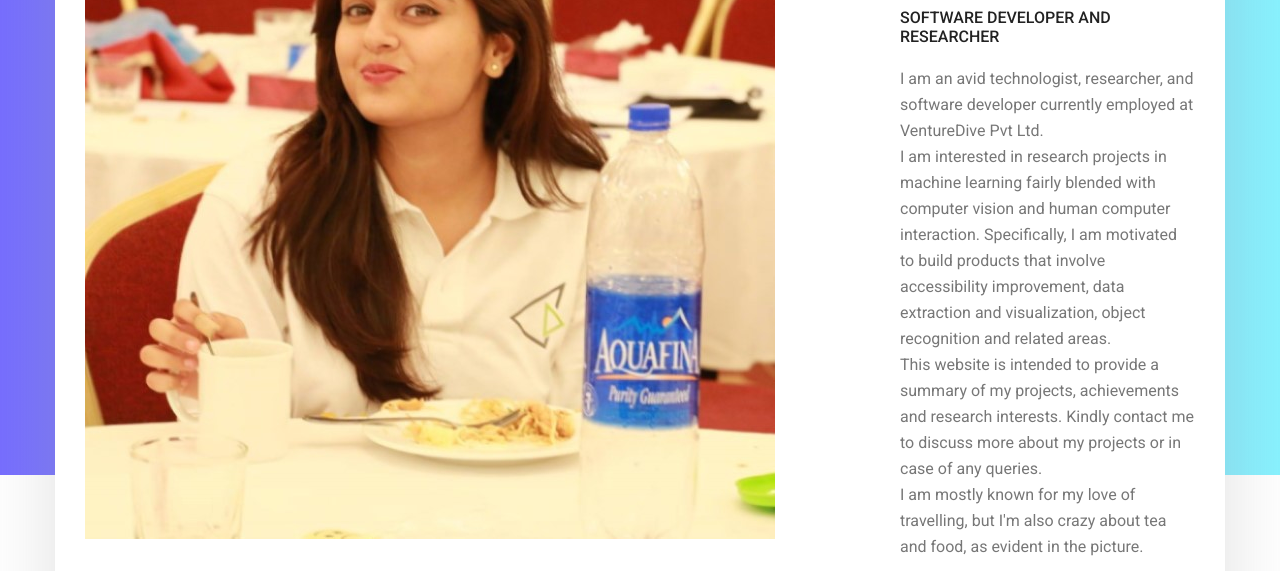
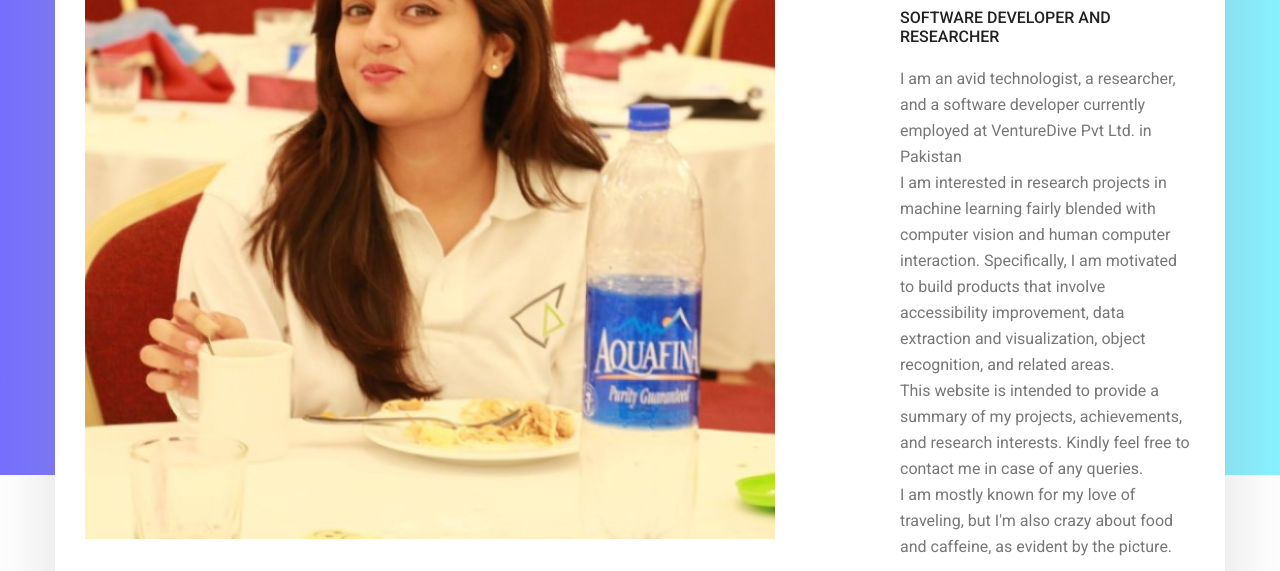
Before and after one commit to Saman-Karim/Saman-Karim.github.io, a plain HTML site: page index.html in a window 1280 px wide. Shown: the part 381-952 px from the top of the page. Drawn offline with Linux system fonts and the light colour scheme; files whose address does not match are found by name.

Commit message:
fixing intro

```diff
--- a/index.html
+++ b/index.html
@@ -85,13 +85,13 @@
 									<h3>Saman Karim</h3>
 									<h4>Software Developer And Researcher</h4>
 									<p>
-									I am an avid technologist, researcher, and software developer currently employed at VentureDive Pvt Ltd.<br>
+									I am an avid technologist, a researcher, and a software developer currently employed at VentureDive Pvt Ltd. in Pakistan<br>
 
-									I am interested in research projects in machine learning fairly blended with computer vision and human computer interaction. Specifically, I am motivated to build products that involve accessibility improvement, data extraction and visualization, object recognition and related areas.<br>
+									I am interested in research projects in machine learning fairly blended with computer vision and human computer interaction. Specifically, I am motivated to build products that involve accessibility improvement, data extraction and visualization, object recognition, and related areas.<br>
 
-									This website is intended to provide a summary of my projects, achievements and research interests. Kindly contact me to discuss more about my projects or in case of any queries. <br>
+									This website is intended to provide a summary of my projects, achievements, and research interests. Kindly feel free to contact me in case of any queries.<br>
 
-									I am mostly known for my love of travelling, but I'm also crazy about tea and food, as evident in the picture.</p>
+									I am mostly known for my love of traveling, but I'm also crazy about food and caffeine, as evident by the picture.</p>
 									<p></p>
 
 									<ul class="list personal_social">
```
